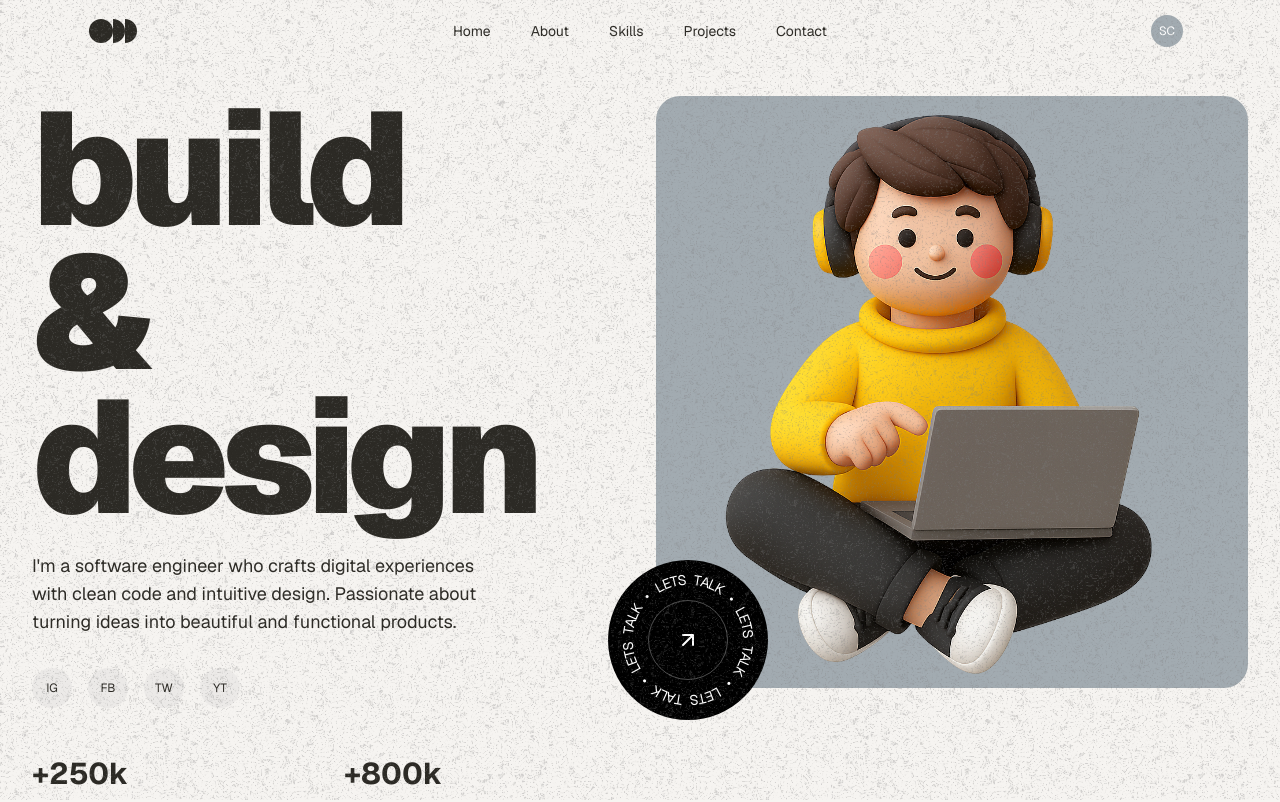
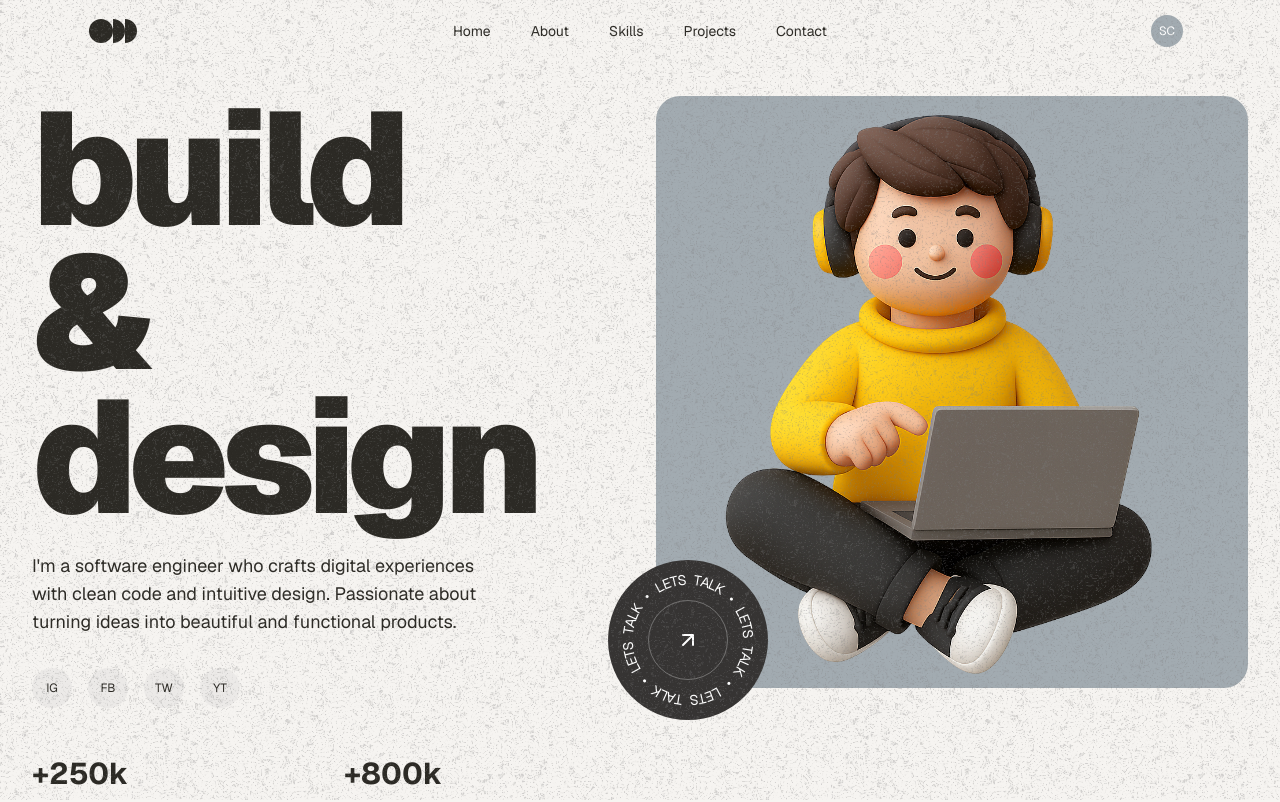
Before and after one commit to echozyr2001/portfolio-demo, a Next.js app: page /example in a window 1280 px wide. Shown: the top 802 px of the page. Built offline with nearby package versions, Linux system fonts and the light colour scheme; a web font is replaced by a local one.

Commit message:
fix: circular bg-color

```diff
--- a/app/example/page.tsx
+++ b/app/example/page.tsx
@@ -176,7 +176,7 @@ export default function Home() {
 
                     {/* Circular badge in bottom left */}
                     <div
-                      className="absolute bottom-0 left-0 w-40 h-40 rounded-full bg-black text-white flex items-center justify-center"
+                      className="absolute bottom-0 left-0 w-40 h-40 rounded-full bg-[#363433] text-white flex items-center justify-center"
                       style={{ transform: "translate(-30%, 20%)" }}
                     >
                       <div className="w-full h-full relative">
```
